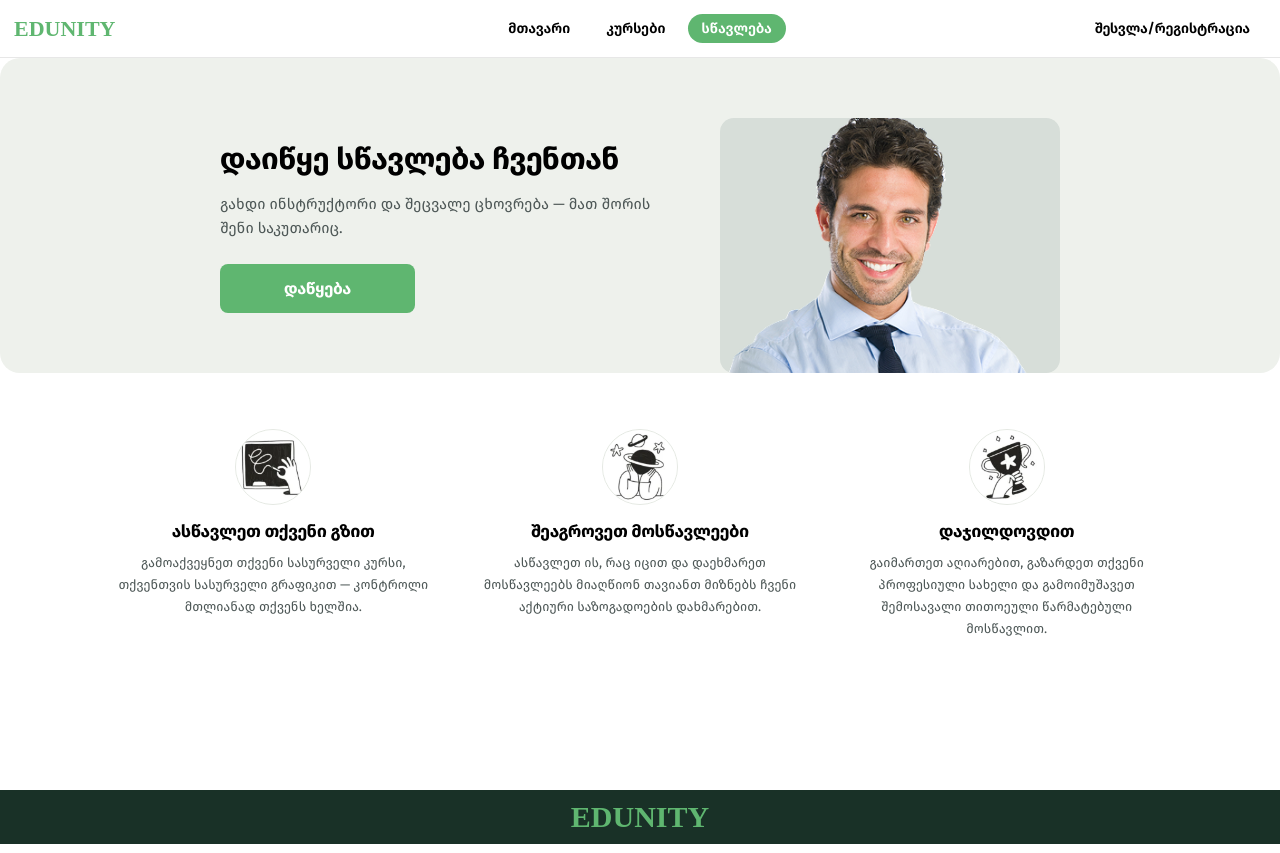
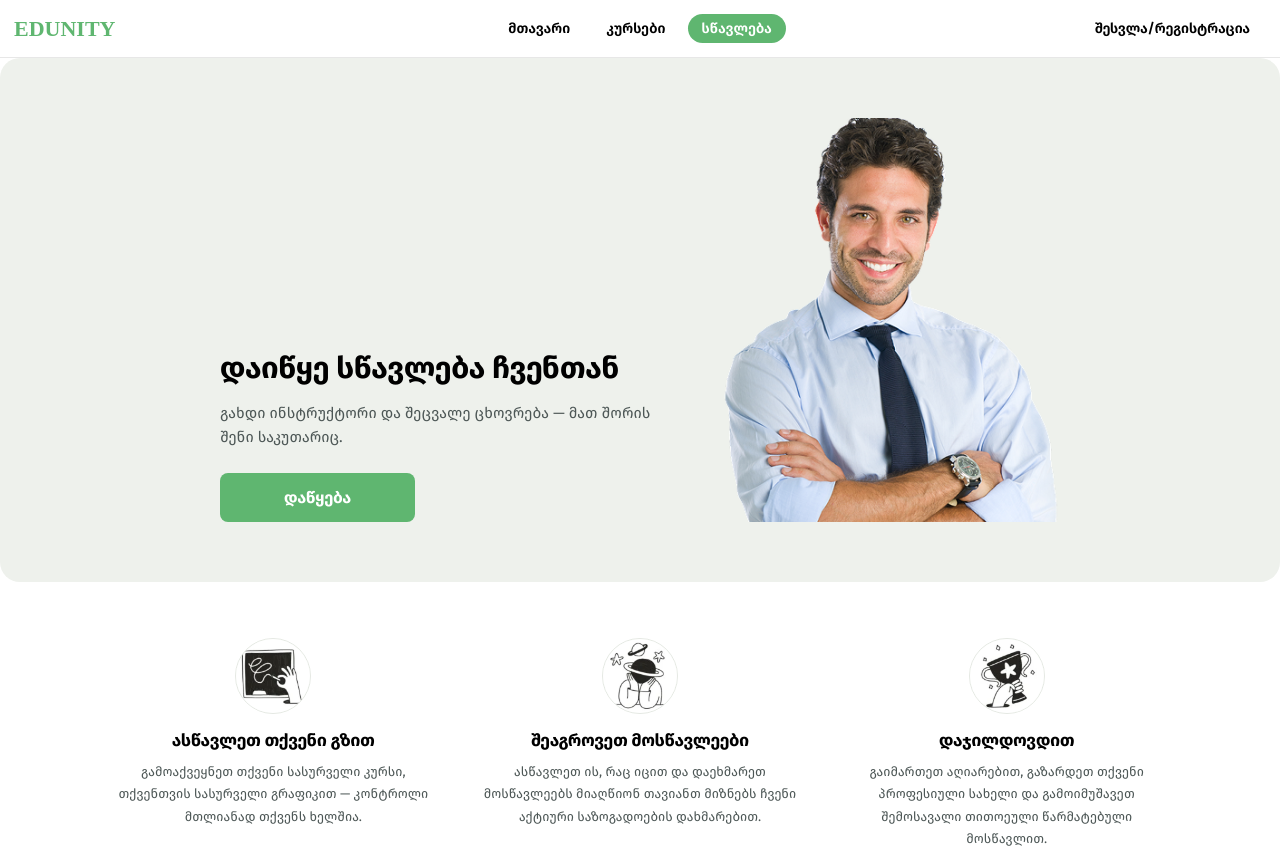
Before and after one commit to jibladzedato/edunity, a plain HTML site: page frontend/pages/teaching.html in a window 1280 px wide. Shown: the top 853 px of the page. Drawn offline with Linux system fonts and the light colour scheme; a web font is replaced by a local one.

Commit message:
frontendfixes3

```diff
--- a/frontend/css/editor.css
+++ b/frontend/css/editor.css
@@ -2944,7 +2944,7 @@ body {
    ограничено и отцентровано — как в макете. */
 .teach-hero {
     background: #eef1ec;
-    padding: 50px 20px 0;
+    padding: 50px 20px;
     /* выходим за пределы контейнера .rest на всю ширину окна */
     width: 100vw;
     position: relative;
@@ -2952,8 +2952,6 @@ body {
     right: 50%;
     margin-left: -50vw;
     margin-right: -50vw;
-    /* нижний край серой полосы обрезает фигуру человека, как в макете */
-    overflow: hidden;
 }
 .teach-hero-inner {
     max-width: 1100px;
@@ -2980,19 +2978,21 @@ body {
     margin-bottom: 24px;
 }
 /* Фотография без фона и рамки: у PNG прозрачный фон,
-   человек просто стоит на серой полосе. */
+   человек просто стоит на серой полосе и ничем не обрезается. */
 .teach-hero-photo {
     flex-shrink: 0;
     align-self: flex-end;
     line-height: 0;
+    background: none;
+    border-radius: 0;
+    overflow: visible;
 }
 .teach-hero-photo img {
     display: block;
-    max-width: 260px;
+    max-width: 400px;
     width: 100%;
     height: auto;
-    /* уводим низ картинки за край блока — overflow его срезает */
-    margin-bottom: -30px;
+    margin-bottom: 0;
 }
 
 /* Крупная кнопка, как в макете */
@@ -3045,7 +3045,7 @@ body {
 
 @media (min-width: 768px) {
     .teach-hero {
-        padding: 60px 40px 0;
+        padding: 60px 40px;
     }
     .teach-hero-inner {
         flex-direction: row;
@@ -3054,12 +3054,9 @@ body {
         text-align: left;
         gap: 40px;
     }
-    .teach-hero-content {
-        padding-bottom: 60px;
-    }
     .teach-hero-photo img {
-        max-width: 375px;
-        margin-bottom: -50px;
+        max-width: 400px;
+        margin-bottom: 0;
     }
     .teach-features {
         flex-direction: row;
```
